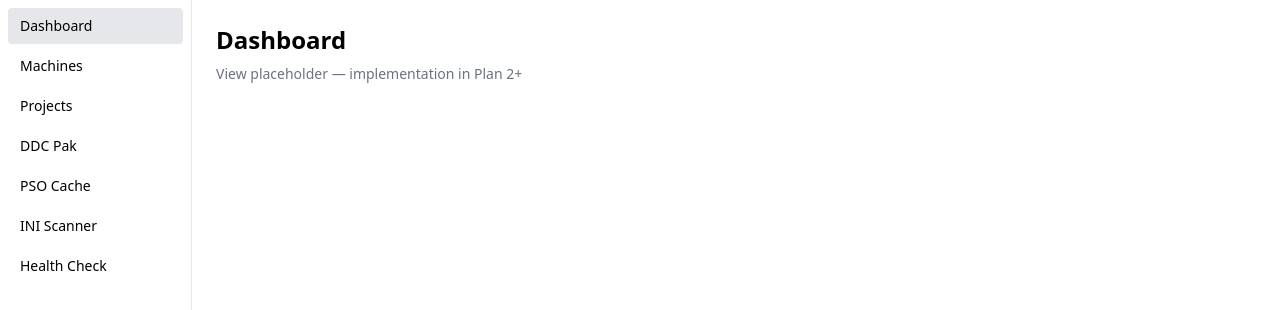
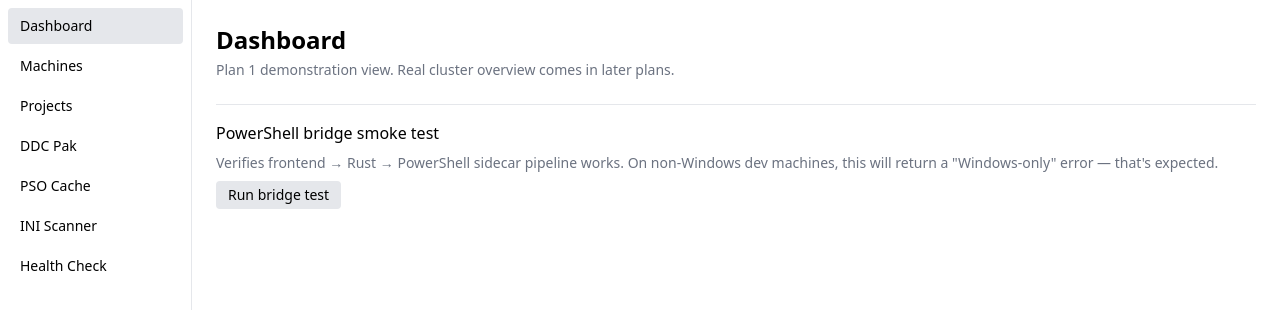
Before and after one commit to lanbipu/ue-cache-manager, a Vue app: page /#/ in a window 1280 px wide. Shown: the top 310 px of the page. Built offline with nearby package versions, Linux system fonts and the light colour scheme; the HTML template or start-up script is replaced by a standard one.

Commit message:
feat: add PowerShell bridge smoke test on dashboard

```diff
--- a/src/views/Dashboard.vue
+++ b/src/views/Dashboard.vue
@@ -1,9 +1,55 @@
 <script setup lang="ts">
+import { ref } from "vue";
+import { tauriApi, type EchoResult, type UecmError } from "@/services/tauri";
+
+const result = ref<EchoResult | null>(null);
+const error = ref<UecmError | null>(null);
+const loading = ref(false);
+
+async function runBridgeTest() {
+  result.value = null;
+  error.value = null;
+  loading.value = true;
+  try {
+    result.value = await tauriApi.testPowerShellBridge("hello from UECM");
+  } catch (e) {
+    error.value = e as UecmError;
+  } finally {
+    loading.value = false;
+  }
+}
 </script>
 
 <template>
   <div class="p-6">
     <h1 class="text-2xl font-semibold">Dashboard</h1>
-    <p class="mt-2 text-sm text-gray-500">View placeholder — implementation in Plan 2+</p>
+    <p class="mt-1 text-sm text-gray-500">
+      Plan 1 demonstration view. Real cluster overview comes in later plans.
+    </p>
+
+    <section class="mt-6 border-t pt-4">
+      <h2 class="font-medium mb-2">PowerShell bridge smoke test</h2>
+      <p class="text-sm text-gray-500 mb-2">
+        Verifies frontend → Rust → PowerShell sidecar pipeline works.
+        On non-Windows dev machines, this will return a "Windows-only" error — that's expected.
+      </p>
+      <button
+        data-bridge-test-btn
+        :disabled="loading"
+        @click="runBridgeTest"
+        class="px-3 py-1 bg-gray-200 rounded text-sm hover:bg-gray-300 disabled:opacity-50"
+      >
+        {{ loading ? "Running..." : "Run bridge test" }}
+      </button>
+
+      <pre
+        v-if="result"
+        class="mt-3 p-3 bg-gray-50 border rounded text-xs"
+      >{{ JSON.stringify(result, null, 2) }}</pre>
+
+      <p v-if="error" class="mt-3 text-sm text-red-600">
+        {{ error.code }}: {{ error.message }}
+      </p>
+    </section>
   </div>
 </template>
```
Also changed, not shown: 1 other file (tests, documents, lock files or other folders).
